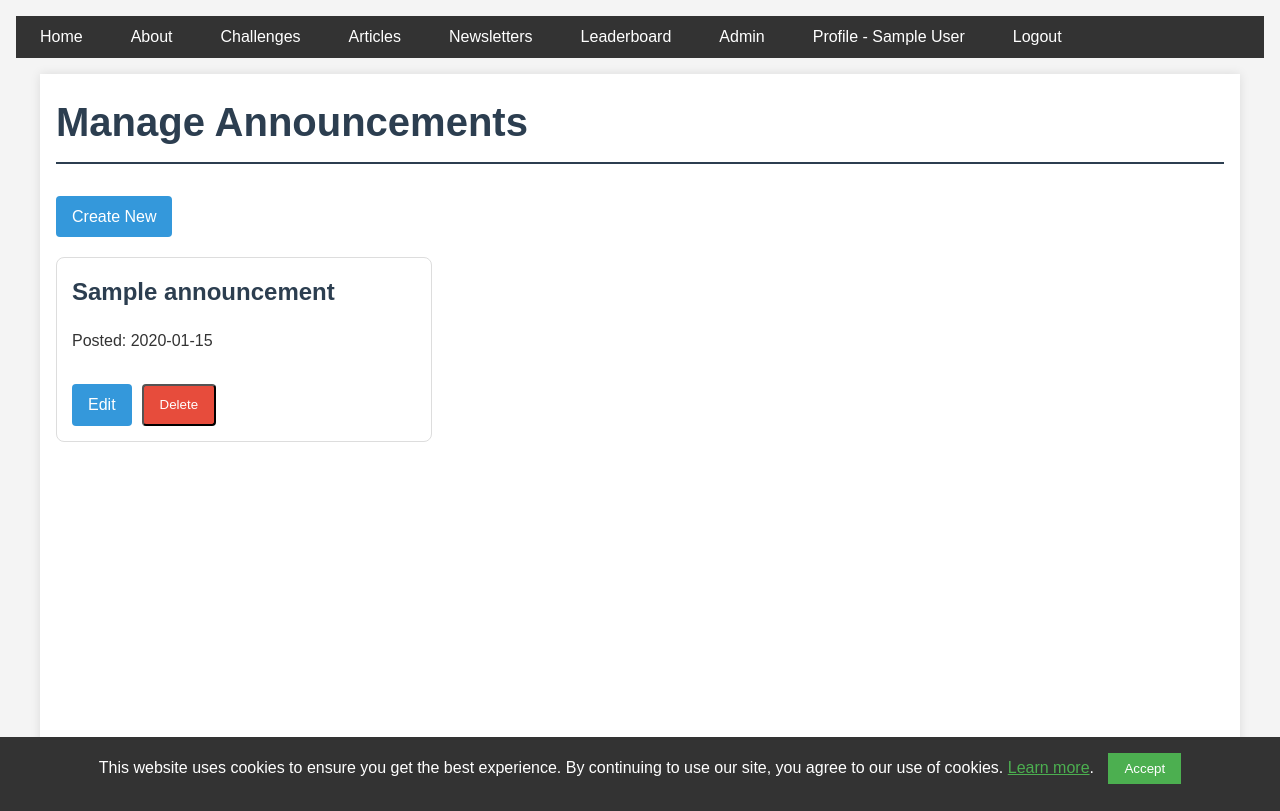
After one commit to yousuf-shahzad/maths-soc-source, a Flask app: page /admin/announcements in a window 1280 px wide. The commit adds this page. Run offline with Flask 2, Linux system fonts and the light colour scheme; a user stored in the database is signed in; tables that the repository leaves empty hold one stand-in row (values such as "Sample post"); some libraries are stand-ins or nearby versions.

Commit message:
Add announcement management functionality with create, edit, and display features

```diff
--- a/app/admin/forms.py
+++ b/app/admin/forms.py
@@ -57,3 +57,8 @@ class CreateUserForm(FlaskForm):
     is_admin = BooleanField('Admin')
     maths_class = StringField('Maths Class', validators=[DataRequired()])
     submit = SubmitField('Create User')
+
+class AnnouncementForm(FlaskForm):
+    title = StringField('Title', validators=[DataRequired()])
+    content = CKEditorField('Content', validators=[DataRequired()])
+    submit = SubmitField('Submit')
--- a/app/admin/routes.py
+++ b/app/admin/routes.py
@@ -9,6 +9,7 @@ It is organized into logical sections based on functionality:
 - Challenge Management
 - User Management
 - Leaderboard Management
+- Announcement Management
 
 Dependencies:
 ------------
@@ -50,12 +51,13 @@ from sqlalchemy.exc import SQLAlchemyError
 from app import db
 from app.admin import bp
 from app.models import (
-    Article, Challenge, User, AnswerSubmission,
+    Article, Challenge, User, AnswerSubmission, Announcement,
     ChallengeAnswerBox, LeaderboardEntry
 )
 from app.admin.forms import (
     ChallengeForm, ArticleForm, AnswerSubmissionForm,
     LeaderboardEntryForm, EditUserForm, CreateUserForm,
+    AnnouncementForm
 )
 from app.auth.forms import RegistrationForm
 
@@ -1005,6 +1007,124 @@ def reset_leaderboard():
         flash('Error resetting leaderboard.')
     return redirect(url_for('admin.manage_leaderboard'))
 
+@bp.route('/admin/leaderboard/update')
+@login_required
+@admin_required
+def update_leaderboard():
+    """
+    Updates the leaderboard with new scores
+
+    Notes:
+    - Calculates scores based on challenge submissions
+    - Updates existing entries or creates new ones
+    """
+    try:
+        # Get all users and their submissions
+        users = User.query.all()
+        for user in users:
+            user_score = 0
+            for submission in user.submissions:
+                if submission.is_correct:
+                    user_score += 1
+            entry = LeaderboardEntry.query.filter_by(user_id=user.id).first()
+            if entry:
+                entry.score = user_score
+            else:
+                entry = LeaderboardEntry(user_id=user.id, score=user_score)
+                db.session.add(entry)
+        db.session.commit()
+        flash('Leaderboard updated successfully.')
+    except SQLAlchemyError as e:
+        db.session.rollback()
+        current_app.logger.error(f"Error updating leaderboard: {str(e)}")
+        flash('Error updating leaderboard.')
+    return redirect(url_for('admin.manage_leaderboard'))
+
+# ============================================================================
+# Announcement Management Routes
+# ============================================================================
+
+@bp.route('/admin/announcements')
+@login_required
+@admin_required
+def manage_announcements():
+    """
+    Displays announcement management interface
+    """
+    announcements = Announcement.query.order_by(Announcement.date_posted.desc()).all()
+    return render_template('admin/manage_announcements.html', title='Manage Announcements', announcements=announcements)
+
+@bp.route('/admin/announcements/create', methods=['GET', 'POST'])
+@login_required
+@admin_required
+def create_announcement():
+    """
+    Creates a new announcement
+    """
+    form = AnnouncementForm()
+    if form.validate_on_submit():
+        try:
+            announcement = Announcement(
+                title=form.title.data,
+                content=form.content.data,
+                date_posted=datetime.datetime.now()
+            )
+            db.session.add(announcement)
+            db.session.commit()
+            flash('Announcement created successfully.')
+            return redirect(url_for('admin.manage_announcements'))
+        except SQLAlchemyError as e:
+            db.session.rollback()
+            current_app.logger.error(f"Error creating announcement: {str(e)}")
+            flash('Error creating announcement. Please try again.')
+    return render_template('admin/create_announcement.html', title='Create Announcement', form=form)
+
+@bp.route('/admin/announcements/edit/<int:announcement_id>', methods=['GET', 'POST'])
+@login_required
+@admin_required
+def edit_announcement(announcement_id):
+    """
+    Edits an existing announcement
+
+    Args:
+        announcement_id: int ID of announcement to edit
+    """
+    announcement = Announcement.query.get_or_404(announcement_id)
+    form = AnnouncementForm(obj=announcement)
+    if form.validate_on_submit():
+        try:
+            announcement.title = form.title.data
+            announcement.content = form.content.data
+            db.session.commit()
+            flash('Announcement updated successfully.')
+            return redirect(url_for('admin.manage_announcements'))
+        except SQLAlchemyError as e:
+            db.session.rollback()
+            current_app.logger.error(f"Error updating announcement: {str(e)}")
+            flash('Error updating announcement. Please try again.')
+    return render_template('admin/edit_announcement.html', title='Edit Announcement', form=form, announcement=announcement)
+
+@bp.route('/admin/announcements/delete/<int:announcement_id>')
+@login_required
+@admin_required
+def delete_announcement(announcement_id):
+    """
+    Deletes an announcement
+
+    Args:
+        announcement_id: int ID of announcement to delete
+    """
+    announcement = Announcement.query.get_or_404(announcement_id)
+    try:
+        db.session.delete(announcement)
+        db.session.commit()
+        flash('Announcement deleted successfully.')
+    except SQLAlchemyError as e:
+        db.session.rollback()
+        current_app.logger.error(f"Error deleting announcement: {str(e)}")
+        flash('Error deleting announcement. Please try again.')
+    return redirect(url_for('admin.manage_announcements'))
+
 # ! ERROR HANDLERS
 
 @bp.errorhandler(404)
--- a/app/templates/admin/index.html
+++ b/app/templates/admin/index.html
@@ -8,7 +8,7 @@
         <li><a href="{{ url_for('admin.manage_articles') }}">Manage Newsletters/Articles</a></li>
         <li><a href="{{ url_for('admin.manage_users') }}">Manage Users</a></li>
         <li><a href="{{ url_for('admin.manage_leaderboard') }}">Manage Leaderboard</a></li>
-
+        <li><a href="{{ url_for('admin.manage_announcements') }}">Manage Announcements</a></li>
     </ul>
     </div>
 {% endblock %}
--- /dev/null
+++ b/app/templates/admin/manage_announcements.html
@@ -0,0 +1,34 @@
+{# templates/admin/manage_announcements.html #}
+{% extends "base.html" %}
+
+{% block content %}
+<div class="admin-dashboard">
+    <h1>Manage Announcements</h1>
+    <a href="{{ url_for('admin.create_announcement') }}" class="button">Create New</a>
+
+    <div class="article-grid">
+        {% for announcement in announcements %}
+        <div class="article-card">
+            <h2>{{ announcement.title }}</h2>
+            <p>Posted: {{ announcement.date_posted.strftime('%Y-%m-%d') }}</p>
+            <div class="article-actions">
+                <a href="{{ url_for('admin.edit_announcement', announcement_id=announcement.id) }}"
+                   class="button">Edit</a>
+                <button class="button delete-button"
+                        onclick="confirmDelete({{ announcement.id }})">
+                    Delete
+                </button>
+            </div>
+        </div>
+        {% endfor %}
+    </div>
+</div>
+
+<script>
+    function confirmDelete(announcementID) {
+        if (confirm(`Are you sure you want to delete this announcement?`)) {
+            window.location.href = `{{ url_for('admin.delete_announcement', announcement_id=0) }}`.replace('0', announcementID);
+        }
+    }
+</script>
+{% endblock %}
```
Also changed, not shown: app/main/routes.py (+9 -2 lines), app/templates/admin/create_announcement.html (added, +26 -0 lines), app/templates/admin/edit_announcement.html (added, +26 -0 lines), app/templates/index.html (+22 -0 lines), app.db.
